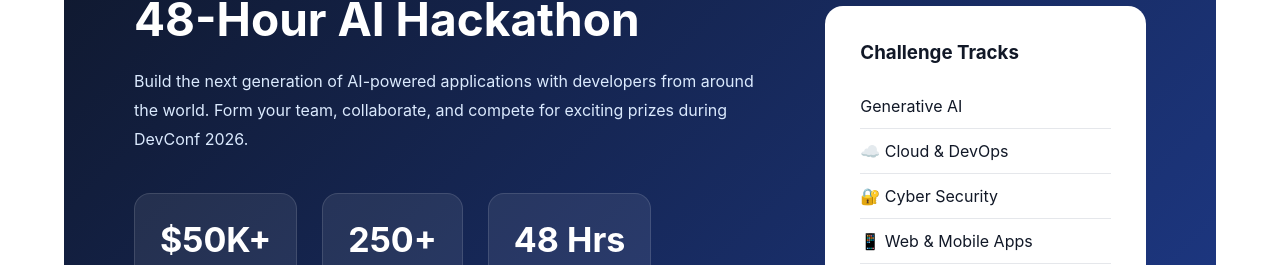
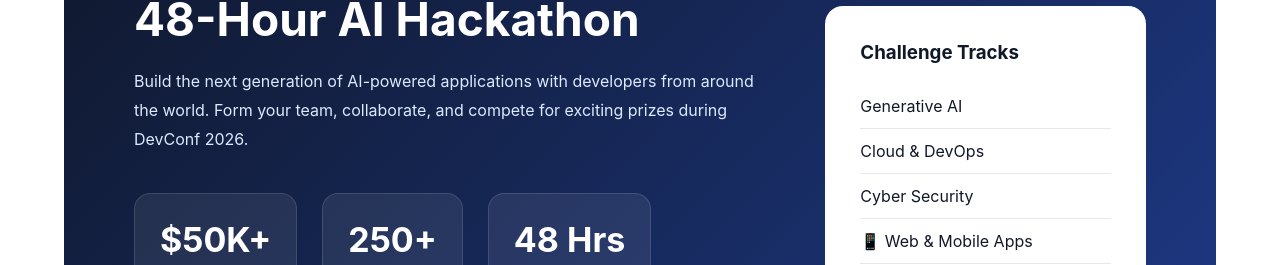
Before and after one commit to ohiduzzaman23/B14-A01, a plain HTML site: page index.html in a window 1280 px wide. Shown: the part 2890-3155 px from the top of the page. Drawn offline with Linux system fonts and the light colour scheme.

```diff
--- a/index.html
+++ b/index.html
@@ -186,8 +186,8 @@
 
               <ul>
                 <li>Generative AI</li>
-                <li>☁️ Cloud & DevOps</li>
-                <li>🔐 Cyber Security</li>
+                <li>Cloud & DevOps</li>
+                <li>Cyber Security</li>
                 <li>📱 Web & Mobile Apps</li>
                 <li>🌍 Social Impact</li>
               </ul>
```
